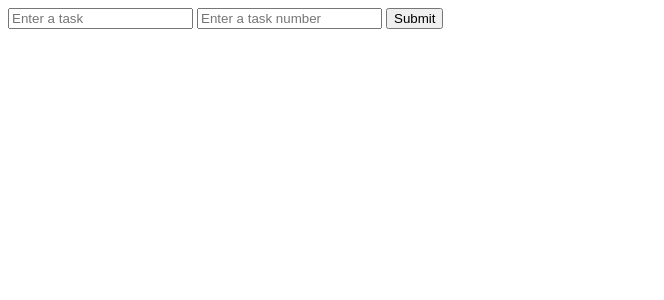
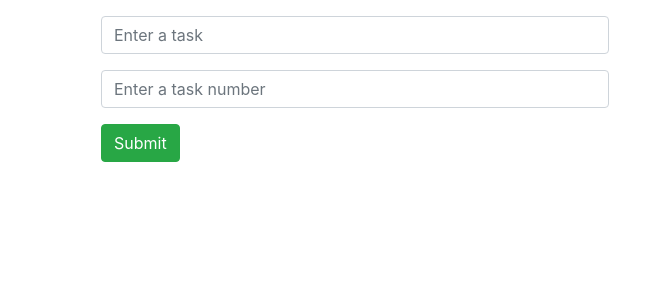
Before and after one commit to Ashok-reddy340/todo, a Django app: page /add/ in a window 1280 px wide. Shown: the top 300 px of the page, without its empty margins (0-664 px from the left). Run offline with Django 3.2, Linux system fonts and the light colour scheme; some libraries are stand-ins or nearby versions.

Commit message:
create a proper todo pade with html css

```diff
--- a/mysite/Myapp/templates/Myapp/add.html
+++ b/mysite/Myapp/templates/Myapp/add.html
@@ -1,10 +1,48 @@
-<form method = "POST">
-    {% csrf_token %}
-    <input type="text" name="name" id="name" placeholder="Enter a task">
-    <input type="text" name="priority" id="priority" placeholder="Enter a task number">
-    <input type="submit">
+{% extends 'Myapp/base.html' %}
+{% block body %}
+
+
+<div class="container">
+    <div class="row">
+        <div class="col-md-6">
+            <form class="p-3 shadow" method="POST">
+                {% csrf_token %}
+                <div class="form-group">
+                    <input type="text" class="form-control " name="name" id="name" placeholder="Enter a task">
+
+
+                </div>
+                <div class="form-group">
+                    <input type="text" class="form-control" name="priority" id="priority" placeholder="Enter a task number">
+
+
+                </div>
+                <input class="btn btn-success" type="submit">
 
 
 
 
-</form>
+
+
+
+
+
+
+
+
+
+            </form>
+
+
+
+
+        </div>
+
+
+
+    </div>
+
+
+
+</div>
+{% endblock %}
--- a/mysite/Myapp/views.py
+++ b/mysite/Myapp/views.py
@@ -1,4 +1,4 @@
-from django.shortcuts import render
+from django.shortcuts import render,redirect
 from .models import Task
 
 # Create your views here
@@ -8,4 +8,13 @@ def add(request):
         priority = request.POST.get('priority','')
         task = Task(name = name,priority = priority)
         task.save()
+        return redirect('/')
     return render (request,'Myapp/add.html')
+
+
+def index(request):
+    task_list = Task.objects.all()
+
+
+
+    return render(request,'Myapp/index.html',{'task_list':task_list})
--- a/mysite/mysite/urls.py
+++ b/mysite/mysite/urls.py
@@ -20,5 +20,6 @@ from Myapp import views
 urlpatterns = [
     path('admin/', admin.site.urls),
     path('add/', views.add,name='add'),
+    path('',views.index,name='index'),
 
 ]
```
Also changed, not shown: mysite/db.sqlite3.
